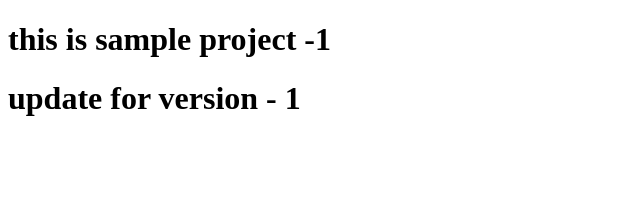
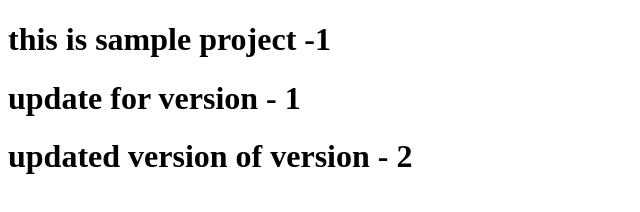
Before and after one commit to VenkataSaiMothadika/demogit, a plain HTML site: page index.html in a window 1280 px wide. Shown: the whole page, without its empty margins (0-640 px from the left). Drawn offline with Linux system fonts and the light colour scheme.

Commit message:
version 3

```diff
--- a/index.html
+++ b/index.html
@@ -8,5 +8,6 @@
 <body>
     <h1> this is sample project -1</h1>
     <h1> update for version - 1 </h1>
+    <h1>updated version of version - 2</h1>
 </body>
 </html>
```
